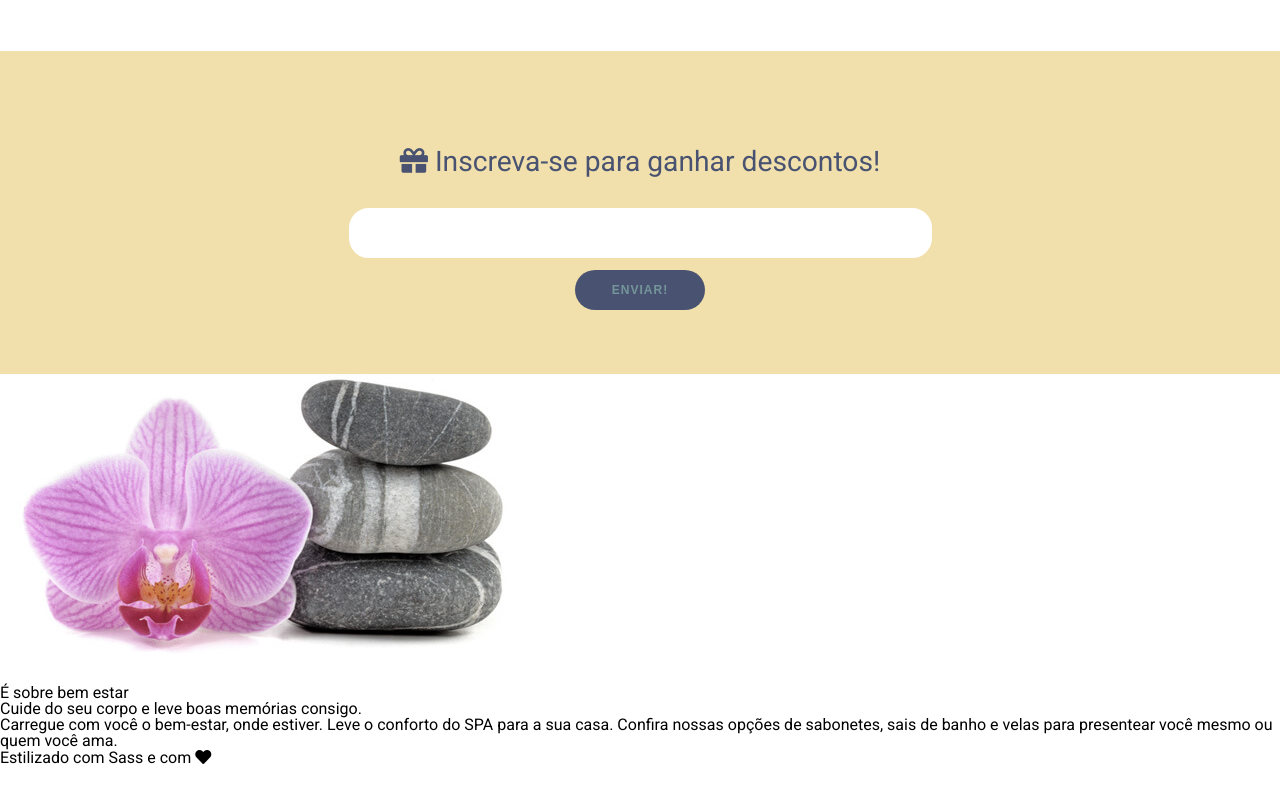
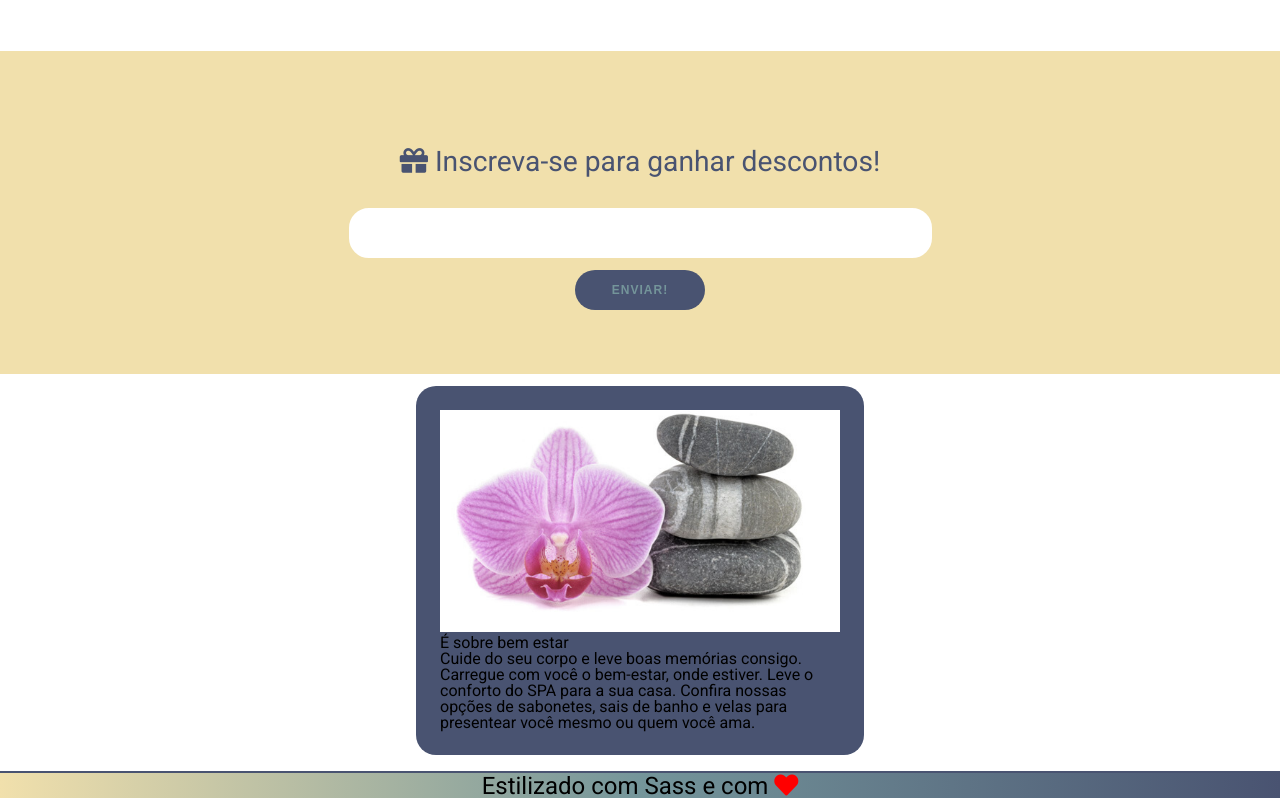
Before and after one commit to Julialunna/HTML-CSS, a plain HTML site: page Alura/SASS/sass-02/index.html in a window 1280 px wide. Shown: the part 1110-1910 px from the top of the page. Before the commit the page ends 1877 px from the top, so only its background shows below. Drawn offline with nearby package versions, Linux system fonts and the light colour scheme; files whose address does not match are found by name.

Commit message:
estilizando footer seção orientacoes

```diff
--- a/Alura/SASS/sass-02/index.html
+++ b/Alura/SASS/sass-02/index.html
@@ -83,7 +83,7 @@
                 </form>
             </div>
         </section>
-        <section>
+        <section class="orientacao">
             <div>
                 <img src="imagens/pedra-e-flor.jpeg" alt="">
             </div>
--- /dev/null
+++ b/Alura/SASS/sass-02/styles/componentes/_footer.sass
@@ -0,0 +1,14 @@
+@import ../abstract/_variaveis.scss
+
+@mixin bg-cores($cores...)
+    background: linear-gradient(to left, $cores)
+
+
+footer
+    text-align: center
+    font-size: $tamanho-do-texto/2
+    border-top:2px solid $cor-primaria
+    margin-top:1rem
+    @include bg-cores($cor-primaria, $cor-secundaria, $cor-terciaria)
+    i
+        color: red
--- /dev/null
+++ b/Alura/SASS/sass-02/styles/componentes/_orientacoes.scss
@@ -0,0 +1,13 @@
+@import '../abstract/variaveis';
+
+.orientacao{
+    max-width: 400px;
+    background-color: $cor-primaria;
+    border-radius: 20px;
+    padding: 24px;
+    margin: auto;
+    margin-top: 12px;
+    img{
+        width: 100%;
+    }
+}
--- a/Alura/SASS/sass-02/styles/style.scss
+++ b/Alura/SASS/sass-02/styles/style.scss
@@ -3,3 +3,5 @@
 @import './componentes/banner';
 @import './componentes/servicos';
 @import './componentes/cupom';
+@import './componentes/orientacoes';
+@import './componentes/_footer.sass';
```
Also changed, not shown: Alura/SASS/sass-02/styles/componentes/_banner.scss (+6 -5 lines), Alura/SASS/sass-02/styles/style.css, 1 other file.
